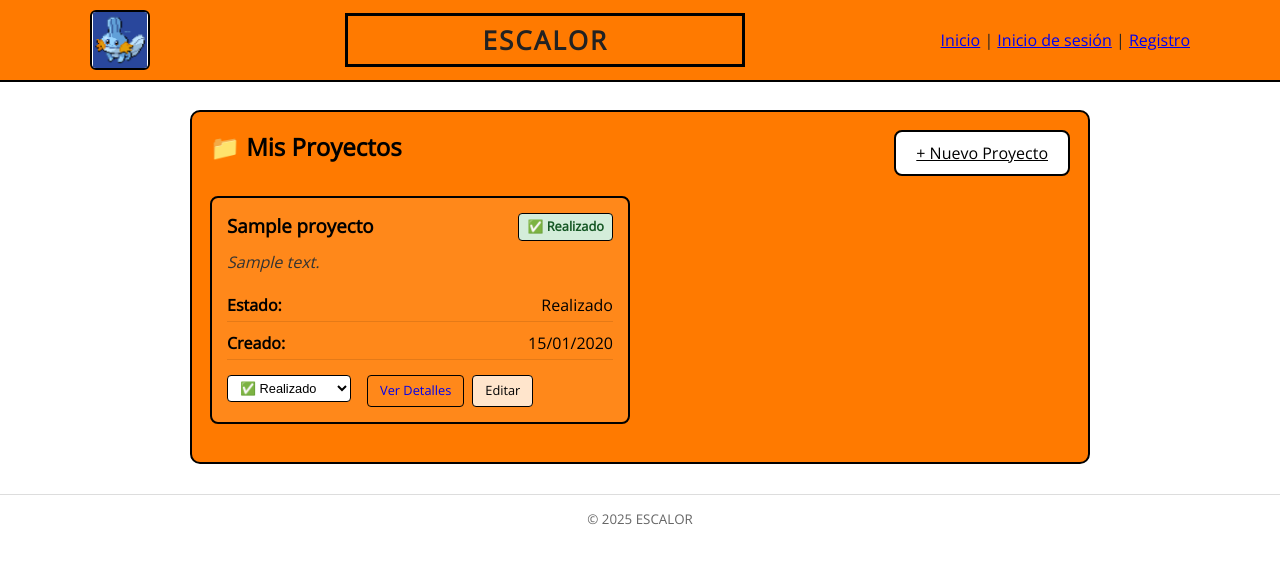
After one commit to IrinaMl122/Proyecto-Tesina---Bruno-y-Liendo, a Flask app: template AppWeb/templates/ver_proyectos.html in a window 1280 px wide. The commit adds this page. Shown: the top 564 px of the page. Run offline with Flask 3, Linux system fonts and the light colour scheme; the template is opened without the code that fills it: most values are stand-ins (such as "Sample title", 1, 10 or a date in 2020); some libraries are stand-ins or nearby versions.

Commit message:
Adicion de paginas

```diff
--- a/AppWeb/main.py
+++ b/AppWeb/main.py
@@ -30,57 +30,11 @@ bcrypt = Bcrypt(app)
 
 @app.route('/')
 def index():
-    html = """
-    <!DOCTYPE html>
-    <html lang=\"es\">
-    <head>
-        <meta charset=\"UTF-8\">
-        <meta name=\"viewport\" content=\"width=device-width, initial-scale=1.0\">
-        <title>ESCALOR - Inicio</title>
-        <link rel=\"stylesheet\" href=\"{{ url_for('static', filename='style.css') }}?v=4\">
-    </head>
-    <body>
-        <header class=\"site-header\">
-            <div class=\"header-inner\">
-                <img class=\"logo\" src=\"{{ url_for('static', filename='img/mudkip.png') }}\" alt=\"Logo\">
-                <h1 class=\"titulo\">ESCALOR</h1>
-                <nav>
-                    <a href=\"{{ url_for('index') }}\">Inicio</a> |
-                    {% if session.get('loggedin') %}
-                        <a href=\"{{ url_for('logout') }}\">Salir</a>
-                    {% else %}
-                        <a href=\"{{ url_for('login') }}\">Inicio de sesión</a> |
-                        <a href=\"{{ url_for('register') }}\">Registro</a>
-                    {% endif %}
-                </nav>
-            </div>
-        </header>
+    # Si el usuario está logueado, redirigir al dashboard
+    if 'loggedin' in session:
+        return redirect(url_for('dashboard'))
 
-        <main class=\"container\">
-            <section class=\"panel\">
-                <div class=\"panel-inner\">
-                    <h2 class=\"panel-title\" style=\"text-align:center;\">🔐 INICIO DE SESIÓN</h2>
-                    <div class=\"form\" style=\"text-align:center;\">
-                        <a href=\"{{ url_for('login') }}\"><button class=\"btn-primary\" type=\"button\">Iniciar sesión</button></a>
-                    </div>
-                </div>
-            </section>
-
-            <section class=\"panel\">
-                <div class=\"panel-inner\">
-                    <h2 class=\"panel-title\" style=\"text-align:center;\">🆕 REGISTRARSE</h2>
-                    <div class=\"form\" style=\"text-align:center;\">
-                        <a href=\"{{ url_for('register') }}\"><button class=\"btn-primary\" type=\"button\">Crear cuenta</button></a>
-                    </div>
-                </div>
-            </section>
-        </main>
-
-        <footer class=\"site-footer\"><small>© 2025 ESCALOR</small></footer>
-    </body>
-    </html>
-    """
-    return render_template_string(html)
+    return render_template('index.html')
 
 @app.route('/home')
 def home():
@@ -150,8 +104,103 @@ def register():
 @app.route('/dashboard')
 def dashboard():
     if 'loggedin' in session:
-        return render_template('dashboard.html', nombre=session.get('nombre'))
+        user_id = session.get('id')
+
+        # Obtener estadísticas de proyectos
+        cursor = mysql.connection.cursor(MySQLdb.cursors.DictCursor)
+
+        # Contar proyectos en proceso
+        cursor.execute('SELECT COUNT(*) as count FROM proyectos WHERE usuario_id = %s AND estado = "en proceso"', (user_id,))
+        proyectos_activos = cursor.fetchone()['count']
+
+        # Contar proyectos realizados
+        cursor.execute('SELECT COUNT(*) as count FROM proyectos WHERE usuario_id = %s AND estado = "realizado"', (user_id,))
+        proyectos_completados = cursor.fetchone()['count']
+
+        # Contar proyectos cancelados
+        cursor.execute('SELECT COUNT(*) as count FROM proyectos WHERE usuario_id = %s AND estado = "cancelado"', (user_id,))
+        proyectos_cancelados = cursor.fetchone()['count']
+
+        # Total de proyectos
+        cursor.execute('SELECT COUNT(*) as count FROM proyectos WHERE usuario_id = %s', (user_id,))
+        total_proyectos = cursor.fetchone()['count']
+
+        # Obtener proyectos recientes
+        cursor.execute('SELECT titulo, estado, fecha_creacion FROM proyectos WHERE usuario_id = %s ORDER BY fecha_creacion DESC LIMIT 5', (user_id,))
+        proyectos_recientes = cursor.fetchall()
+
+        return render_template('dashboard.html',
+                             nombre=session.get('nombre'),
+                             proyectos_activos=proyectos_activos,
+                             proyectos_completados=proyectos_completados,
+                             proyectos_cancelados=proyectos_cancelados,
+                             total_proyectos=total_proyectos,
+                             proyectos_recientes=proyectos_recientes)
     return redirect(url_for('login'))
+
+@app.route('/crear_proyecto', methods=['GET', 'POST'])
+def crear_proyecto():
+    if 'loggedin' not in session:
+        return redirect(url_for('login'))
+
+    if request.method == 'POST':
+        titulo = request.form.get('titulo')
+        descripcion = request.form.get('descripcion')
+
+        if not titulo:
+            flash('El título es obligatorio', 'warning')
+            return redirect(url_for('crear_proyecto'))
+
+        cursor = mysql.connection.cursor(MySQLdb.cursors.DictCursor)
+        cursor.execute('''INSERT INTO proyectos (usuario_id, titulo, descripcion, estado, fecha_creacion)
+                         VALUES (%s, %s, %s, 'en proceso', NOW())''',
+                      (session.get('id'), titulo, descripcion or None))
+        mysql.connection.commit()
+
+        flash('Proyecto creado exitosamente', 'success')
+        return redirect(url_for('ver_proyectos'))
+
+    return render_template('crear_proyecto.html')
+
+@app.route('/ver_proyectos')
+def ver_proyectos():
+    if 'loggedin' not in session:
+        return redirect(url_for('login'))
+
+    cursor = mysql.connection.cursor(MySQLdb.cursors.DictCursor)
+    cursor.execute('''SELECT * FROM proyectos WHERE usuario_id = %s
+                     ORDER BY fecha_creacion DESC''', (session.get('id'),))
+    proyectos = cursor.fetchall()
+
+    return render_template('ver_proyectos.html', proyectos=proyectos)
+
+@app.route('/cambiar_estado/<int:proyecto_id>', methods=['POST'])
+def cambiar_estado(proyecto_id):
+    if 'loggedin' not in session:
+        return redirect(url_for('login'))
+
+    nuevo_estado = request.form.get('estado')
+
+    if not nuevo_estado or nuevo_estado not in ['en proceso', 'realizado', 'cancelado']:
+        flash('Estado inválido', 'danger')
+        return redirect(url_for('ver_proyectos'))
+
+    cursor = mysql.connection.cursor(MySQLdb.cursors.DictCursor)
+    # Verificar que el proyecto pertenece al usuario
+    cursor.execute('SELECT id FROM proyectos WHERE id = %s AND usuario_id = %s', (proyecto_id, session.get('id')))
+    proyecto = cursor.fetchone()
+
+    if not proyecto:
+        flash('Proyecto no encontrado', 'danger')
+        return redirect(url_for('ver_proyectos'))
+
+    # Actualizar el estado
+    cursor.execute('UPDATE proyectos SET estado = %s WHERE id = %s AND usuario_id = %s',
+                  (nuevo_estado, proyecto_id, session.get('id')))
+    mysql.connection.commit()
+
+    flash(f'Estado cambiado a: {nuevo_estado.title()}', 'success')
+    return redirect(url_for('ver_proyectos'))
 
 @app.route('/logout')
 def logout():
--- a/AppWeb/static/styles.css
+++ b/AppWeb/static/styles.css
@@ -74,7 +74,7 @@ body {
   margin-bottom: 12px;
 }
 
-/* Recuadro con líneas decorativas tipo maqueta */
+/* Recuadro sin líneas decorativas */
 .panel {
   position: relative;
   border: 2px solid var(--negro);
@@ -87,17 +87,6 @@ body {
   overflow: hidden;
   box-shadow: 0 6px 0 rgba(0,0,0,0.15);
 }
-.panel::before,
-.panel::after {
-  content: "";
-  position: absolute;
-  left: 14px;
-  right: 14px;
-  height: 2px;
-  background: var(--negro);
-}
-.panel::before { top: 54px; }
-.panel::after { bottom: 18px; }
 
 .panel .panel-inner {
   border: 2px solid var(--negro);
@@ -165,6 +154,268 @@ button:hover { background: var(--beige); }
 .stats ul { list-style: none; padding-left:0; margin: 12px 0; text-align:left; }
 .stats li { padding: 6px 0; }
 
+/* Dashboard mejorado */
+.stats-grid {
+  display: grid;
+  grid-template-columns: repeat(auto-fit, minmax(150px, 1fr));
+  gap: 15px;
+  margin: 15px 0;
+}
+
+.stat-item {
+  text-align: center;
+  padding: 15px;
+  background: rgba(255,255,255,0.1);
+  border-radius: 8px;
+  border: 2px solid var(--negro);
+}
+
+.stat-number {
+  font-size: 2em;
+  font-weight: bold;
+  color: var(--negro);
+  margin-bottom: 5px;
+}
+
+.stat-label {
+  font-size: 0.9em;
+  color: var(--negro);
+}
+
+.next-deadline {
+  margin-top: 15px;
+  padding: 10px;
+  background: rgba(255,255,255,0.1);
+  border-radius: 6px;
+  border: 1px solid var(--negro);
+}
+
+.action-buttons {
+  display: flex;
+  gap: 10px;
+  flex-wrap: wrap;
+  margin-top: 15px;
+}
+
+.btn-secondary {
+  background: var(--beige);
+  color: var(--negro);
+  border: 2px solid var(--negro);
+  padding: 10px 20px;
+  border-radius: 8px;
+  text-decoration: none;
+  display: inline-block;
+  transition: transform .08s ease, background .15s ease;
+}
+
+.btn-secondary:hover {
+  background: var(--blanco);
+  transform: translateY(-1px);
+}
+
+.recent-projects {
+  margin: 15px 0;
+}
+
+.recent-project {
+  display: flex;
+  justify-content: space-between;
+  align-items: center;
+  padding: 10px;
+  margin: 8px 0;
+  background: rgba(255,255,255,0.1);
+  border-radius: 6px;
+  border: 1px solid var(--negro);
+}
+
+/* Proyectos */
+.header-actions {
+  display: flex;
+  justify-content: space-between;
+  align-items: center;
+  margin-bottom: 20px;
+  flex-wrap: wrap;
+  gap: 10px;
+}
+
+.projects-grid {
+  display: grid;
+  grid-template-columns: repeat(auto-fill, minmax(300px, 1fr));
+  gap: 20px;
+  margin: 20px 0;
+}
+
+.project-card {
+  background: rgba(255,255,255,0.1);
+  border: 2px solid var(--negro);
+  border-radius: 8px;
+  padding: 15px;
+  transition: transform .1s ease;
+}
+
+.project-card:hover {
+  transform: translateY(-2px);
+}
+
+.project-header {
+  display: flex;
+  justify-content: space-between;
+  align-items: flex-start;
+  margin-bottom: 10px;
+  gap: 10px;
+}
+
+.project-header h3 {
+  margin: 0;
+  flex: 1;
+}
+
+.status-badge {
+  padding: 4px 8px;
+  border-radius: 4px;
+  font-size: 0.8em;
+  font-weight: bold;
+  white-space: nowrap;
+  border: 1px solid var(--negro);
+}
+
+.status-en_proceso { background: #d1ecf1; color: #0c5460; }
+.status-realizado { background: #d4edda; color: #155724; }
+.status-cancelado { background: #f8d7da; color: #721c24; }
+
+.project-description {
+  margin: 10px 0;
+  color: #333;
+  font-style: italic;
+}
+
+.project-details {
+  margin: 15px 0;
+}
+
+.detail-item {
+  display: flex;
+  justify-content: space-between;
+  margin: 5px 0;
+  padding: 5px 0;
+  border-bottom: 1px solid rgba(0,0,0,0.1);
+}
+
+.priority {
+  font-weight: bold;
+}
+
+.priority-baja { color: #28a745; }
+.priority-media { color: #ffc107; }
+.priority-alta { color: #fd7e14; }
+.priority-urgente { color: #dc3545; }
+
+.project-actions {
+  display: flex;
+  gap: 8px;
+  margin-top: 15px;
+}
+
+.btn-small {
+  padding: 6px 12px;
+  font-size: 0.8em;
+  text-decoration: none;
+  border-radius: 4px;
+  border: 1px solid var(--negro);
+  transition: all .1s ease;
+}
+
+.btn-small:hover {
+  transform: translateY(-1px);
+}
+
+.status-select {
+  padding: 4px 8px;
+  border: 1px solid var(--negro);
+  border-radius: 4px;
+  background: var(--blanco);
+  font-size: 0.8em;
+  cursor: pointer;
+  margin-right: 8px;
+}
+
+.status-select:hover {
+  background: var(--beige);
+}
+
+.empty-state {
+  text-align: center;
+  padding: 40px 20px;
+}
+
+.empty-state h3 {
+  margin-bottom: 10px;
+  color: #666;
+}
+
+/* Formularios mejorados */
+.form-group {
+  margin-bottom: 15px;
+}
+
+.form-group label {
+  display: block;
+  margin-bottom: 5px;
+  font-weight: bold;
+}
+
+.form-group input,
+.form-group textarea,
+.form-group select {
+  width: 100%;
+  padding: 10px;
+  border: 2px solid var(--negro);
+  border-radius: 6px;
+  font-size: 1em;
+  background: var(--blanco);
+}
+
+.form-group textarea {
+  resize: vertical;
+  min-height: 80px;
+}
+
+.form-actions {
+  display: flex;
+  gap: 10px;
+  margin-top: 20px;
+  flex-wrap: wrap;
+}
+
+/* Responsive */
+@media (max-width: 768px) {
+  .stats-grid {
+    grid-template-columns: repeat(2, 1fr);
+  }
+
+  .projects-grid {
+    grid-template-columns: 1fr;
+  }
+
+  .header-actions {
+    flex-direction: column;
+    align-items: stretch;
+  }
+
+  .action-buttons {
+    justify-content: center;
+  }
+
+  .project-header {
+    flex-direction: column;
+    align-items: stretch;
+  }
+
+  .project-actions {
+    justify-content: center;
+  }
+}
+
 /* Footer */
 .site-footer {
   text-align:center;
--- /dev/null
+++ b/AppWeb/templates/ver_proyectos.html
@@ -0,0 +1,68 @@
+{% extends 'base.html' %}
+
+{% block title %}Mis Proyectos{% endblock %}
+
+{% block content %}
+<section class="card">
+  <div class="header-actions">
+    <h2>📁 Mis Proyectos</h2>
+    <a href="{{ url_for('crear_proyecto') }}" class="btn-primary">+ Nuevo Proyecto</a>
+  </div>
+
+  {% if proyectos %}
+    <div class="projects-grid">
+      {% for proyecto in proyectos %}
+      <div class="project-card">
+        <div class="project-header">
+          <h3>{{ proyecto.titulo }}</h3>
+          <span class="status-badge status-{{ proyecto.estado.replace(' ', '_') }}">
+            {% if proyecto.estado == 'en proceso' %}🚀 En Proceso
+            {% elif proyecto.estado == 'realizado' %}✅ Realizado
+            {% elif proyecto.estado == 'cancelado' %}❌ Cancelado
+            {% endif %}
+          </span>
+        </div>
+
+        {% if proyecto.descripcion %}
+        <p class="project-description">{{ proyecto.descripcion }}</p>
+        {% endif %}
+
+        <div class="project-details">
+          <div class="detail-item">
+            <strong>Estado:</strong>
+            <span class="status-text">
+              {% if proyecto.estado == 'en proceso' %}En Proceso
+              {% elif proyecto.estado == 'realizado' %}Realizado
+              {% elif proyecto.estado == 'cancelado' %}Cancelado
+              {% endif %}
+            </span>
+          </div>
+
+          <div class="detail-item">
+            <strong>Creado:</strong> {{ proyecto.fecha_creacion.strftime('%d/%m/%Y') if proyecto.fecha_creacion else 'No disponible' }}
+          </div>
+        </div>
+
+        <div class="project-actions">
+          <form method="POST" action="{{ url_for('cambiar_estado', proyecto_id=proyecto.id) }}" style="display: inline;">
+            <select name="estado" onchange="this.form.submit()" class="status-select">
+              <option value="en proceso" {% if proyecto.estado == 'en proceso' %}selected{% endif %}>🚀 En Proceso</option>
+              <option value="realizado" {% if proyecto.estado == 'realizado' %}selected{% endif %}>✅ Realizado</option>
+              <option value="cancelado" {% if proyecto.estado == 'cancelado' %}selected{% endif %}>❌ Cancelado</option>
+            </select>
+          </form>
+          <a href="#" class="btn-small">Ver Detalles</a>
+          <a href="#" class="btn-small btn-secondary">Editar</a>
+        </div>
+      </div>
+      {% endfor %}
+    </div>
+  {% else %}
+    <div class="empty-state">
+      <h3>📭 No tienes proyectos aún</h3>
+      <p>Crea tu primer proyecto para comenzar a organizar tu trabajo.</p>
+      <a href="{{ url_for('crear_proyecto') }}" class="btn-primary">Crear Primer Proyecto</a>
+    </div>
+  {% endif %}
+</section>
+{% endblock %}
```
Also changed, not shown: AppWeb/templates/crear_proyecto.html (added, +25 -0 lines), AppWeb/templates/dashboard.html (+49 -9 lines), AppWeb/templates/index.html (+11 -14 lines).
